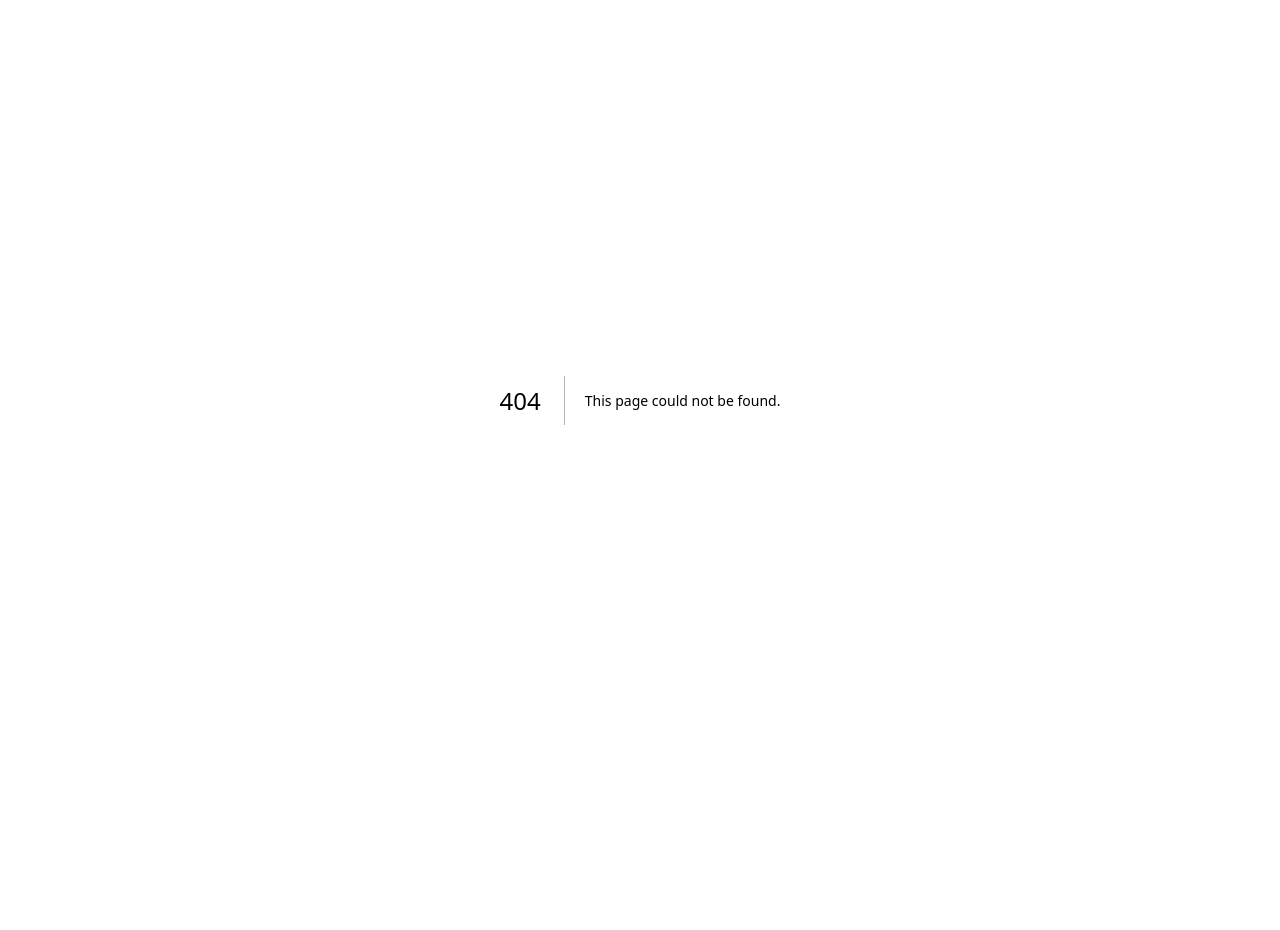
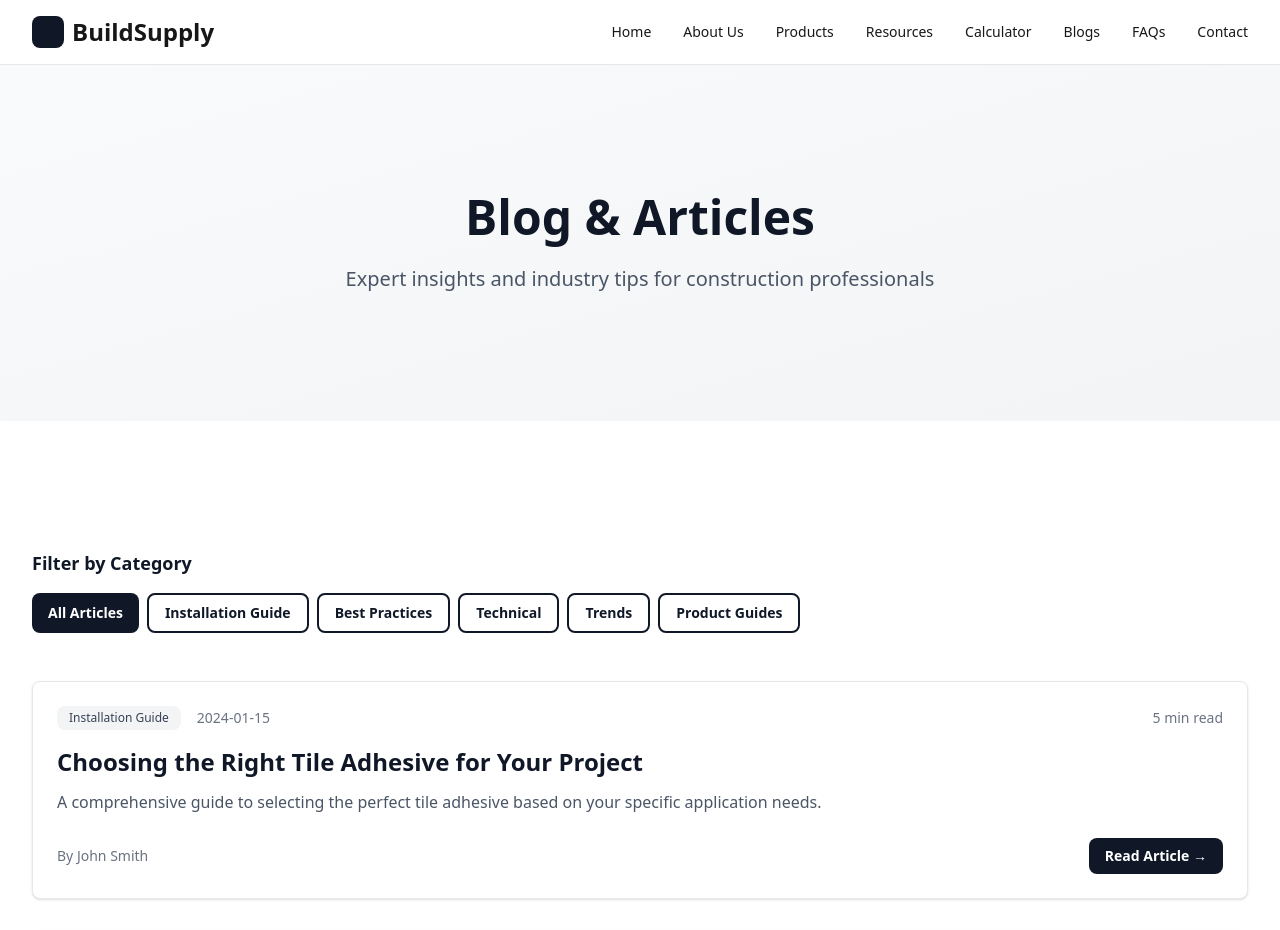
Before and after one commit to ashmittsingh/buildsupply, a Next.js app: page /blogs in a window 1280 px wide. Before the commit this address had no page. Shown: the top 930 px of the page. Before the commit the page ends 800 px from the top, so only its background shows below. Built offline with nearby package versions, Linux system fonts and the light colour scheme.

Commit message:
Create blogs listing page
cgen-a16132c2cad340aea3afc42f50edf584

```diff
--- /dev/null
+++ b/app/blogs/page.tsx
@@ -0,0 +1,167 @@
+"use client";
+
+import { useState } from "react";
+import Link from "next/link";
+import { motion } from "framer-motion";
+import Navigation from "@/components/Navigation";
+import Footer from "@/components/Footer";
+import Card from "@/components/Card";
+import Button from "@/components/Button";
+import { blogPosts, blogCategories } from "@/data/blogs";
+
+export default function Blogs() {
+  const [selectedCategory, setSelectedCategory] = useState<string | null>(null);
+
+  const filteredPosts = selectedCategory
+    ? blogPosts.filter((p) => p.category === selectedCategory)
+    : blogPosts;
+
+  const containerVariants = {
+    hidden: { opacity: 0 },
+    visible: {
+      opacity: 1,
+      transition: {
+        staggerChildren: 0.05,
+      },
+    },
+  };
+
+  const itemVariants = {
+    hidden: { opacity: 0, y: 20 },
+    visible: {
+      opacity: 1,
+      y: 0,
+      transition: { duration: 0.4 },
+    },
+  };
+
+  return (
+    <div className="min-h-screen bg-white">
+      <Navigation />
+
+      {/* Hero Section */}
+      <section className="bg-gradient-to-br from-gray-50 to-gray-100 py-16 sm:py-24 lg:py-32">
+        <div className="mx-auto max-w-7xl px-4 text-center sm:px-6 lg:px-8">
+          <h1 className="text-4xl font-bold text-gray-900 sm:text-5xl">
+            Blog & Articles
+          </h1>
+          <p className="mx-auto mt-6 max-w-2xl text-lg text-gray-600 sm:text-xl">
+            Expert insights and industry tips for construction professionals
+          </p>
+        </div>
+      </section>
+
+      {/* Blogs Section */}
+      <section className="py-16 sm:py-24 lg:py-32">
+        <div className="mx-auto max-w-7xl px-4 sm:px-6 lg:px-8">
+          {/* Category Filter */}
+          <div className="mb-12">
+            <h2 className="mb-4 text-lg font-semibold text-gray-900">
+              Filter by Category
+            </h2>
+            <div className="flex flex-wrap gap-2">
+              <Button
+                variant={selectedCategory === null ? "primary" : "outline"}
+                size="sm"
+                onClick={() => setSelectedCategory(null)}
+              >
+                All Articles
+              </Button>
+              {blogCategories.map((category) => (
+                <Button
+                  key={category}
+                  variant={
+                    selectedCategory === category ? "primary" : "outline"
+                  }
+                  size="sm"
+                  onClick={() => setSelectedCategory(category)}
+                >
+                  {category}
+                </Button>
+              ))}
+            </div>
+          </div>
+
+          {/* Blog Posts */}
+          <motion.div
+            variants={containerVariants}
+            initial="hidden"
+            animate="visible"
+            className="grid gap-8 lg:grid-cols-1"
+          >
+            {filteredPosts.map((post) => (
+              <motion.div
+                key={post.id}
+                variants={itemVariants}
+                layout
+              >
+                <Card className="flex flex-col md:flex-row md:items-start md:gap-8">
+                  <div className="flex-1">
+                    <div className="flex items-center justify-between gap-4">
+                      <div className="flex items-center gap-4">
+                        <span className="inline-block rounded-lg bg-gray-100 px-3 py-1 text-xs font-medium text-gray-700">
+                          {post.category}
+                        </span>
+                        <span className="text-sm text-gray-500">
+                          {post.date}
+                        </span>
+                      </div>
+                      <span className="text-sm text-gray-500">
+                        {post.readTime} min read
+                      </span>
+                    </div>
+
+                    <h2 className="mt-4 text-2xl font-bold text-gray-900">
+                      {post.title}
+                    </h2>
+
+                    <p className="mt-3 text-gray-600">{post.excerpt}</p>
+
+                    <div className="mt-6 flex items-center justify-between">
+                      <div className="text-sm text-gray-500">
+                        By {post.author}
+                      </div>
+                      <Link href={`/blogs/${post.id}`}>
+                        <Button size="sm">Read Article →</Button>
+                      </Link>
+                    </div>
+                  </div>
+                </Card>
+              </motion.div>
+            ))}
+          </motion.div>
+
+          {filteredPosts.length === 0 && (
+            <div className="py-12 text-center">
+              <p className="text-gray-600">
+                No articles found in this category.
+              </p>
+            </div>
+          )}
+        </div>
+      </section>
+
+      {/* Newsletter CTA */}
+      <section className="bg-gray-50 py-16 sm:py-24 lg:py-32">
+        <div className="mx-auto max-w-7xl px-4 text-center sm:px-6 lg:px-8">
+          <h2 className="text-3xl font-bold text-gray-900 sm:text-4xl">
+            Stay Updated
+          </h2>
+          <p className="mx-auto mt-4 max-w-2xl text-lg text-gray-600">
+            Subscribe to get the latest articles, tips, and industry updates delivered to your inbox.
+          </p>
+          <div className="mt-8 flex flex-col gap-3 sm:flex-row sm:items-center sm:justify-center">
+            <input
+              type="email"
+              placeholder="Enter your email"
+              className="rounded-lg border border-gray-300 bg-white px-4 py-3 text-gray-900 placeholder-gray-400 sm:flex-1 sm:max-w-xs"
+            />
+            <Button>Subscribe</Button>
+          </div>
+        </div>
+      </section>
+
+      <Footer />
+    </div>
+  );
+}
```
